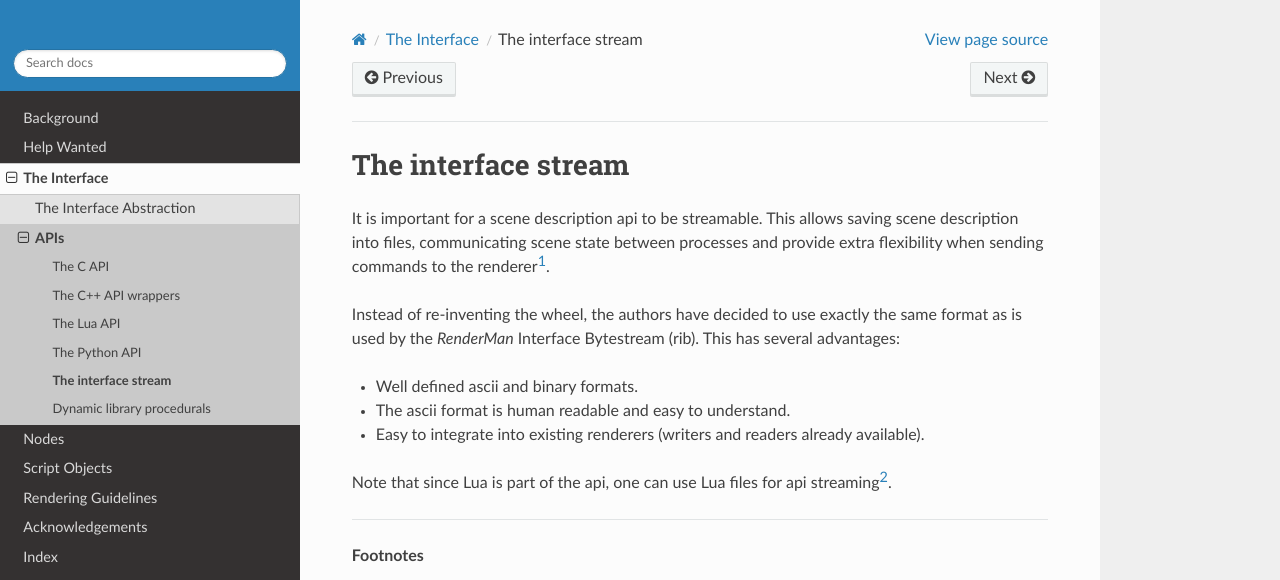
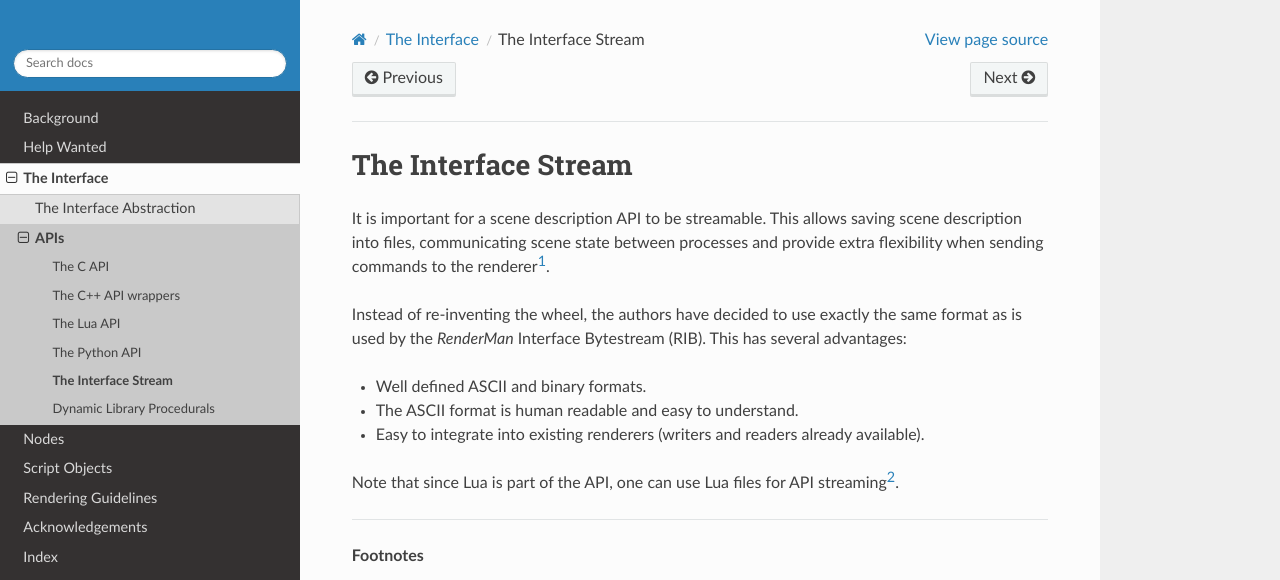
Before and after one commit to virtualritz/nsi-docs, a Sphinx documentation site: the page built from docs/stream-api.rst, in a window 1280 px wide. Shown: the top 580 px of the page. Built offline with Sphinx 7.4.7 and the Read the Docs theme 2.0.0, drawn with Linux system fonts in a browser that asks for light colours; pages that are not in the unit, such as notebooks, are missing from menus.

```diff
--- a/docs/stream-api.rst
+++ b/docs/stream-api.rst
@@ -2,26 +2,26 @@
 
 .. _section:nsistream:
 
-The interface stream
+The Interface Stream
 --------------------
 
-It is important for a scene description api to be streamable. This
+It is important for a scene description API to be streamable. This
 allows saving scene description into files, communicating scene state
 between processes and provide extra flexibility when sending commands to
 the renderer |nsp| [#]_.
 
 Instead of re-inventing the wheel, the authors have decided to use
 exactly the same format as is used by the *RenderMan* Interface
-Bytestream (rib). This has several advantages:
+Bytestream (RIB). This has several advantages:
 
--  Well defined ascii and binary formats.
+-  Well defined ASCII and binary formats.
 
--  The ascii format is human readable and easy to understand.
+-  The ASCII format is human readable and easy to understand.
 
 -  Easy to integrate into existing renderers (writers and readers
    already available).
 
-Note that since Lua is part of the api, one can use Lua files for api
+Note that since Lua is part of the API, one can use Lua files for API
 streaming |nsp| [#]_.
 
 --------------
```
Also changed, not shown: docs/c-api.rst (+56 -50 lines), docs/procedurals.rst (+5 -5 lines).
